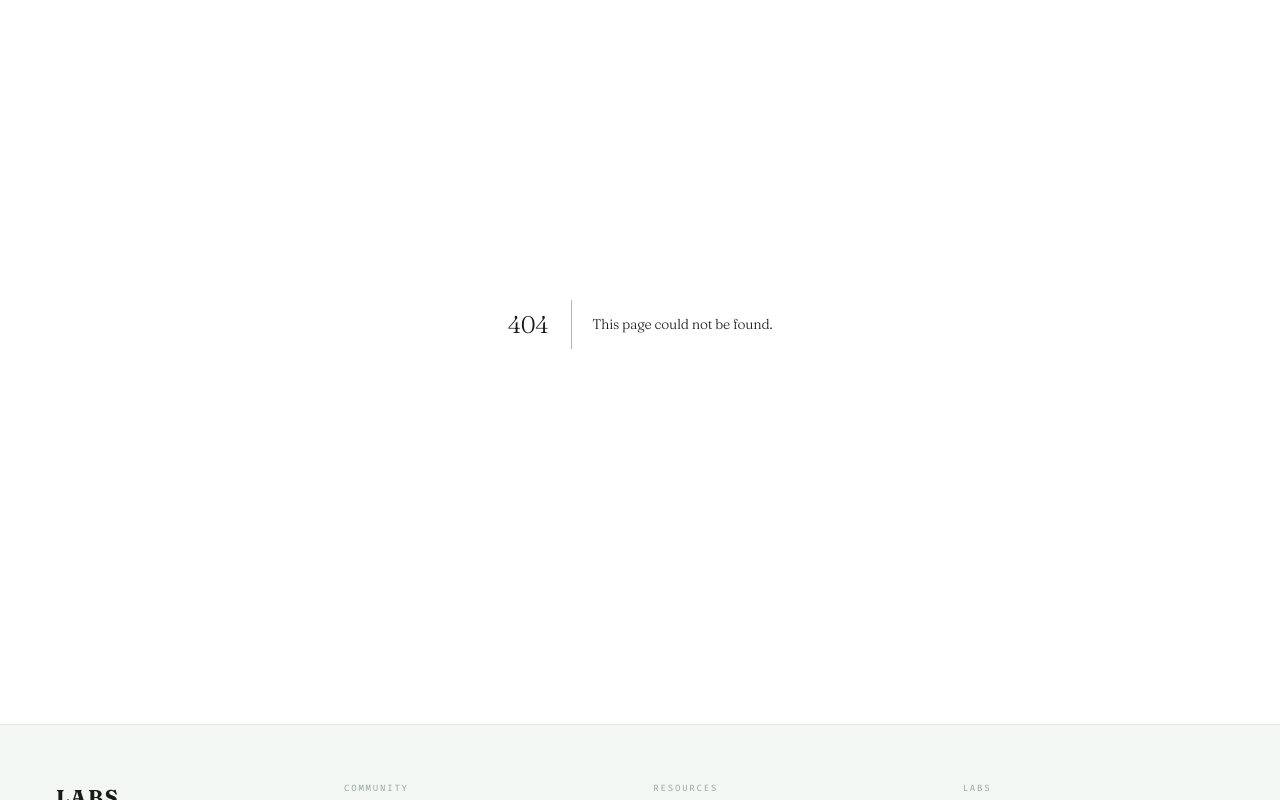
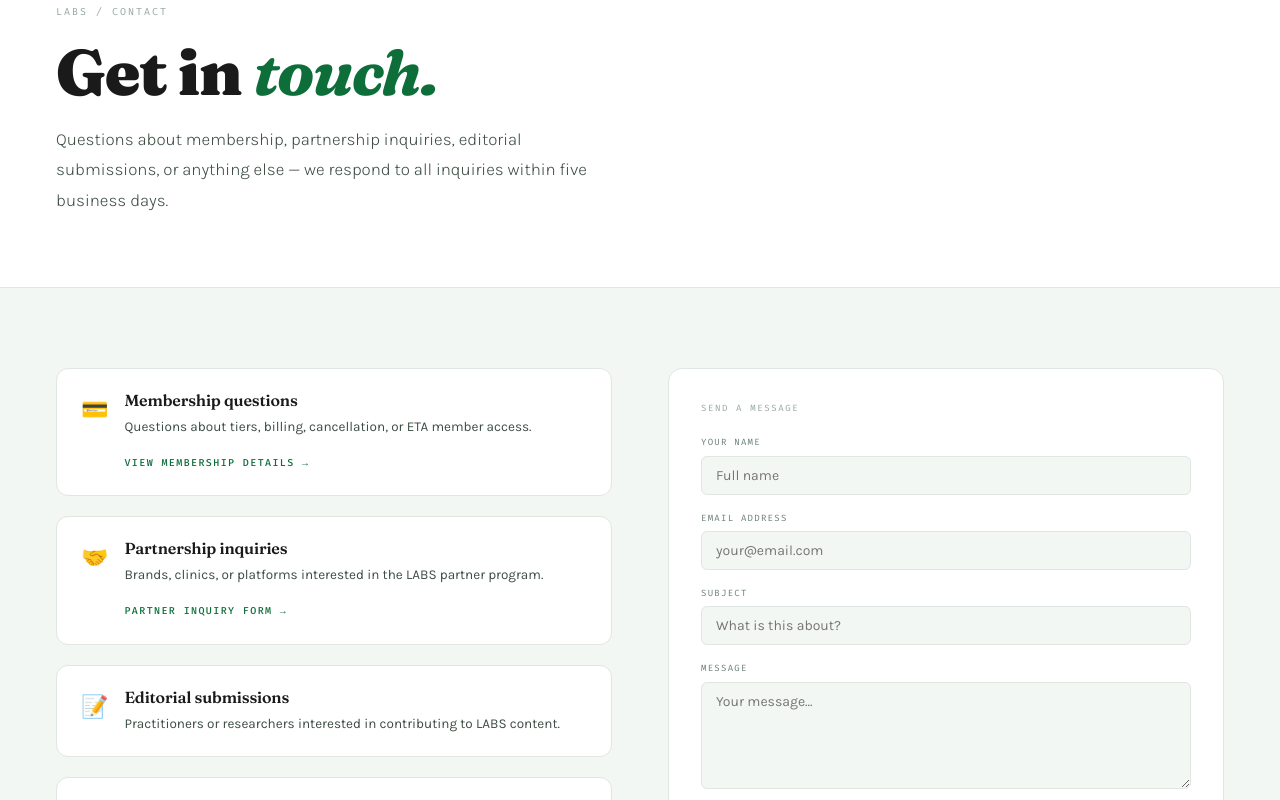
Before and after one commit to aireadyteam/labs-site, a Next.js app: page /contact in a window 1280 px wide. Before the commit this address had no page. Shown: the part 140-940 px from the top of the page. Built offline with nearby package versions, Linux system fonts and the light colour scheme.

Commit message:
Add src/app/contact/page.tsx

```diff
--- /dev/null
+++ b/src/app/contact/page.tsx
@@ -0,0 +1,63 @@
+import type { Metadata } from 'next';
+import Link from 'next/link';
+
+export const metadata: Metadata = {
+  title: 'Contact',
+  description: 'Get in touch with the LABS team — membership questions, partnership inquiries, editorial submissions, and general contact.',
+};
+
+export default function ContactPage() {
+  return (
+    <>
+      <section style={{ background: 'var(--bg-white)', borderBottom: '1px solid var(--rule)', padding: '80px 56px 72px' }}>
+        <div style={{ maxWidth: 560 }}>
+          <div style={{ fontFamily: "'Fira Code', monospace", fontSize: 10, letterSpacing: '0.2em', textTransform: 'uppercase' as const, color: 'var(--ink-4)', marginBottom: 20 }}>LABS / Contact</div>
+          <h1 style={{ fontSize: 'clamp(42px, 5vw, 64px)', marginBottom: 20 }}>Get in <em>touch.</em></h1>
+          <p style={{ fontSize: 17, color: 'var(--ink-2)', lineHeight: 1.78, fontWeight: 300 }}>Questions about membership, partnership inquiries, editorial submissions, or anything else — we respond to all inquiries within five business days.</p>
+        </div>
+      </section>
+
+      <section className="section section-tint">
+        <div style={{ display: 'grid', gridTemplateColumns: '1fr 1fr', gap: 56 }}>
+          <div style={{ display: 'flex', flexDirection: 'column' as const, gap: 20 }}>
+            {[
+              { icon: '💳', title: 'Membership questions', desc: 'Questions about tiers, billing, cancellation, or ETA member access.', link: '/membership', linkLabel: 'View membership details' },
+              { icon: '🤝', title: 'Partnership inquiries', desc: 'Brands, clinics, or platforms interested in the LABS partner program.', link: '/partners', linkLabel: 'Partner inquiry form' },
+              { icon: '📝', title: 'Editorial submissions', desc: 'Practitioners or researchers interested in contributing to LABS content.', link: null, linkLabel: null },
+              { icon: '🐛', title: 'Report an issue', desc: 'Broken links, outdated information, or anything in our content that needs correction.', link: null, linkLabel: null },
+            ].map(({ icon, title, desc, link, linkLabel }) => (
+              <div key={title} className="card" style={{ padding: '22px 24px', display: 'flex', gap: 16 }}>
+                <span style={{ fontSize: 22, flexShrink: 0, marginTop: 2 }}>{icon}</span>
+                <div>
+                  <h3 style={{ fontSize: 16, marginBottom: 6 }}>{title}</h3>
+                  <p style={{ fontSize: 13.5, margin: 0, lineHeight: 1.6, marginBottom: link ? 10 : 0 }}>{desc}</p>
+                  {link && <Link href={link} style={{ fontFamily: "'Fira Code', monospace", fontSize: 10, letterSpacing: '0.14em', textTransform: 'uppercase' as const, color: 'var(--g-700)', textDecoration: 'none', fontWeight: 500 }}>{linkLabel} →</Link>}
+                </div>
+              </div>
+            ))}
+          </div>
+
+          <div style={{ background: 'var(--bg-white)', border: '1.5px solid var(--rule)', borderRadius: 14, padding: 32 }}>
+            <div style={{ fontFamily: "'Fira Code', monospace", fontSize: 9, letterSpacing: '0.18em', textTransform: 'uppercase' as const, color: 'var(--ink-4)', marginBottom: 20 }}>Send a message</div>
+            {[
+              { label: 'Your name', type: 'text', placeholder: 'Full name' },
+              { label: 'Email address', type: 'email', placeholder: 'your@email.com' },
+              { label: 'Subject', type: 'text', placeholder: 'What is this about?' },
+            ].map(({ label, type, placeholder }) => (
+              <div key={label} style={{ marginBottom: 16 }}>
+                <label style={{ display: 'block', fontFamily: "'Fira Code', monospace", fontSize: 9, letterSpacing: '0.14em', textTransform: 'uppercase' as const, color: 'var(--ink-3)', marginBottom: 6 }}>{label}</label>
+                <input type={type} placeholder={placeholder} style={{ width: '100%', background: 'var(--bg-tint)', border: '1.5px solid var(--rule)', borderRadius: 6, padding: '10px 14px', fontFamily: "'Karla', sans-serif", fontSize: 14, color: 'var(--ink)', outline: 'none' }} />
+              </div>
+            ))}
+            <div style={{ marginBottom: 20 }}>
+              <label style={{ display: 'block', fontFamily: "'Fira Code', monospace", fontSize: 9, letterSpacing: '0.14em', textTransform: 'uppercase' as const, color: 'var(--ink-3)', marginBottom: 6 }}>Message</label>
+              <textarea rows={5} placeholder="Your message..." style={{ width: '100%', background: 'var(--bg-tint)', border: '1.5px solid var(--rule)', borderRadius: 6, padding: '10px 14px', fontFamily: "'Karla', sans-serif", fontSize: 14, color: 'var(--ink)', outline: 'none', resize: 'vertical' as const }} />
+            </div>
+            <button className="btn btn-primary" style={{ width: '100%', justifyContent: 'center' }}>Send Message</button>
+            <div style={{ fontFamily: "'Fira Code', monospace", fontSize: 9, letterSpacing: '0.08em', color: 'var(--ink-4)', textAlign: 'center' as const, marginTop: 12 }}>We respond within five business days.</div>
+          </div>
+        </div>
+      </section>
+    </>
+  );
+}
```
